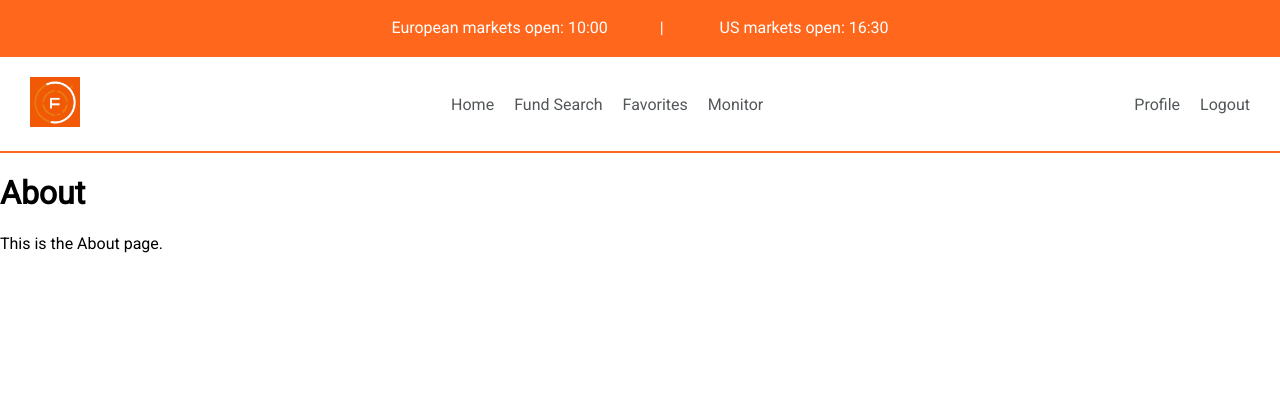
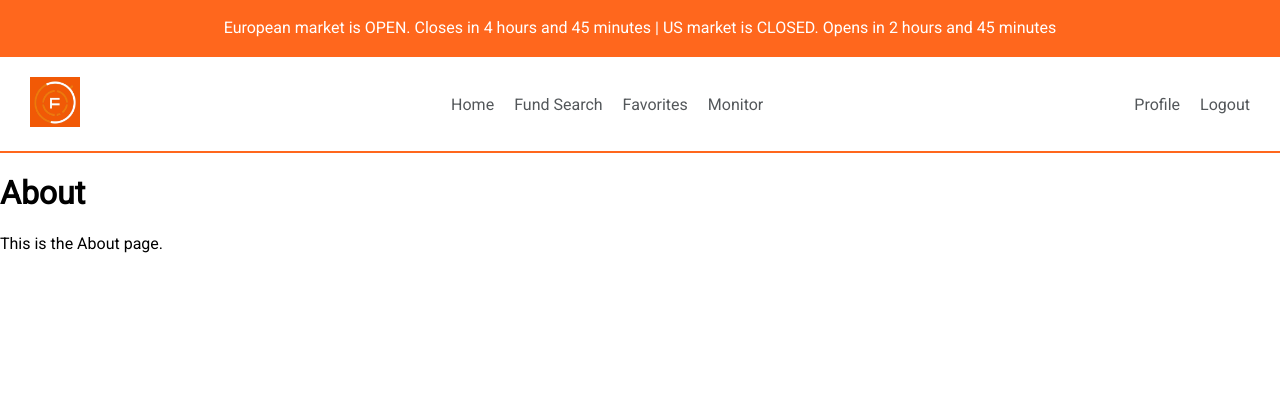
Before and after one commit to martynasfreitakas/FinalFinance, a Flask app: page /about in a window 1280 px wide. Shown: the top 420 px of the page. Run offline with Flask 3, Linux system fonts and the light colour scheme; the visitor is signed in with stand-in values (Sample User, id 1).

Commit message:
Added header that dynamically shows whether US and European markets are open or closed

```diff
--- a/FinalFinance/templates/base.html
+++ b/FinalFinance/templates/base.html
@@ -4,11 +4,61 @@
     <meta charset="UTF-8">
     <title>{% block title %}FinalFinance{% endblock %}</title>
     <link rel="stylesheet" href="{{ url_for('static', filename='styles.css') }}">
+    <script>
+        const europeanMarketOpen = new Date();
+        europeanMarketOpen.setHours(10, 0, 0, 0);  // 10:00 AM
+        const europeanMarketClose = new Date();
+        europeanMarketClose.setHours(18, 30, 0, 0); // 6:30 PM
+
+        const usMarketOpen = new Date();
+        usMarketOpen.setHours(16, 30, 0, 0);  // 4:30 PM
+        const usMarketClose = new Date();
+        usMarketClose.setHours(23, 0, 0, 0);  // 11:00 PM
+
+        function updateMarketStatus() {
+            const now = new Date();
+            let statusMessage = "";
+
+            if (now.getDay() === 0 || now.getDay() === 6) { // Check if it's weekend
+                statusMessage = "Markets are closed for the weekend.";
+            } else {
+                statusMessage = getStatus(now, europeanMarketOpen, europeanMarketClose, "European");
+                statusMessage += " | ";
+                statusMessage += getStatus(now, usMarketOpen, usMarketClose, "US");
+            }
+
+            document.getElementById("market-status").innerText = statusMessage;
+        }
+
+        function getStatus(now, openTime, closeTime, marketName) {
+            if (now >= openTime && now < closeTime) {
+                return `${marketName} market is OPEN. Closes in ${getTimeDifference(now, closeTime)}`;
+            } else {
+                let nextOpen = new Date(openTime);
+                if (now > closeTime) {
+                    nextOpen.setDate(now.getDate() + 1); // Set to the next day
+                }
+                return `${marketName} market is CLOSED. Opens in ${getTimeDifference(now, nextOpen)}`;
+            }
+        }
+
+        function getTimeDifference(now, futureTime) {
+            const diffMs = futureTime - now;
+            const diffHrs = Math.floor((diffMs % 86400000) / 3600000);
+            const diffMins = Math.round(((diffMs % 86400000) % 3600000) / 60000);
+            return `${diffHrs} hours and ${diffMins} minutes`;
+        }
+
+        setInterval(updateMarketStatus, 60000); // Update every minute
+        document.addEventListener('DOMContentLoaded', (event) => {
+            updateMarketStatus(); // Initial call
+        });
+    </script>
 </head>
 <body>
     <div class="top-header">
         {% if current_user.is_authenticated %}
-            <p>European markets open: 10:00 &emsp;&emsp;&emsp;| &emsp;&emsp;&emsp; US markets open: 16:30 </p>
+            <p id="market-status">Loading market status...</p>
         {% else %}
             <p>Signup to check financial data&emsp;<a href="{{ url_for('routes.signup') }}">Register Now</a></p>
         {% endif %}
```
